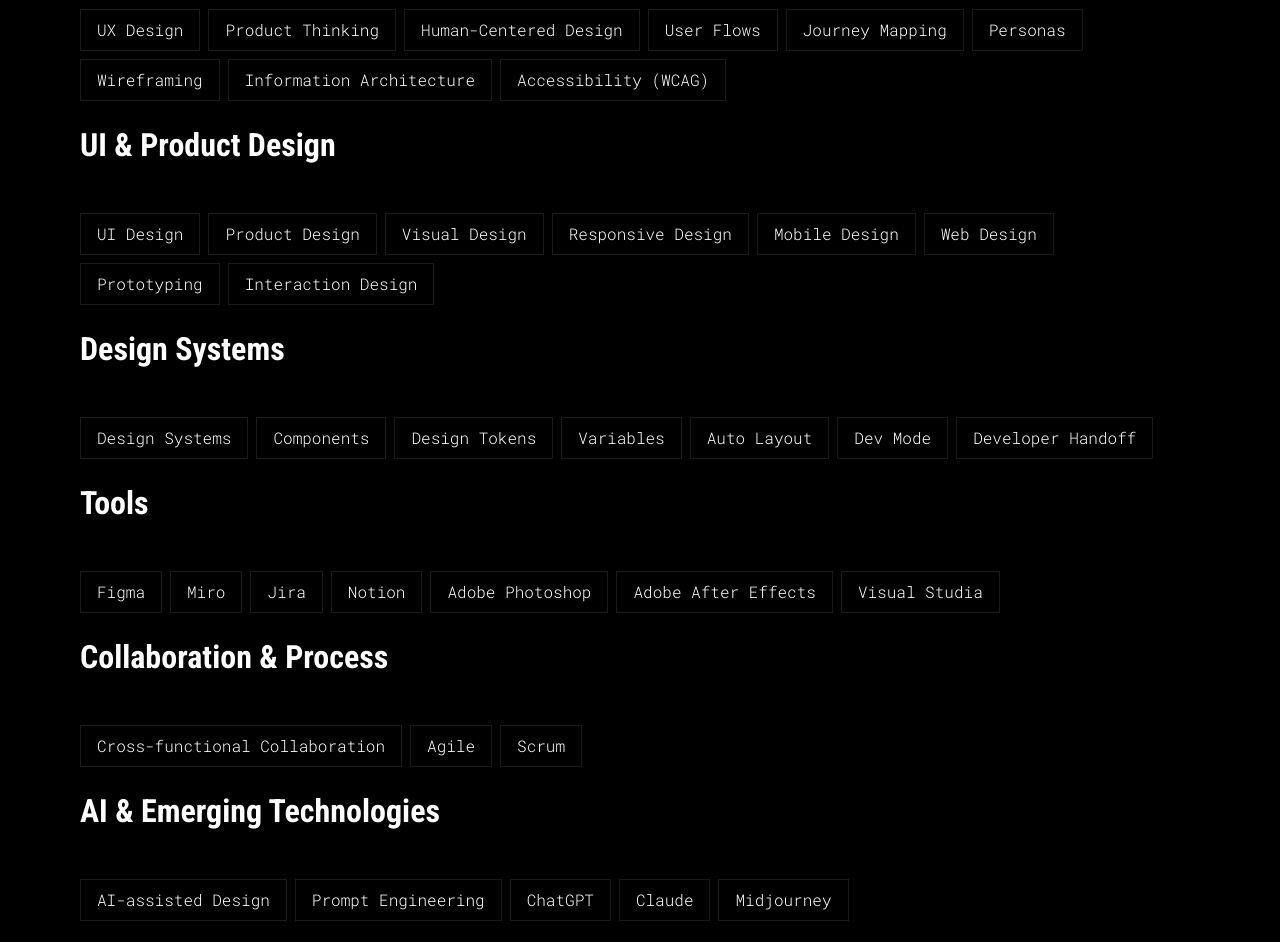
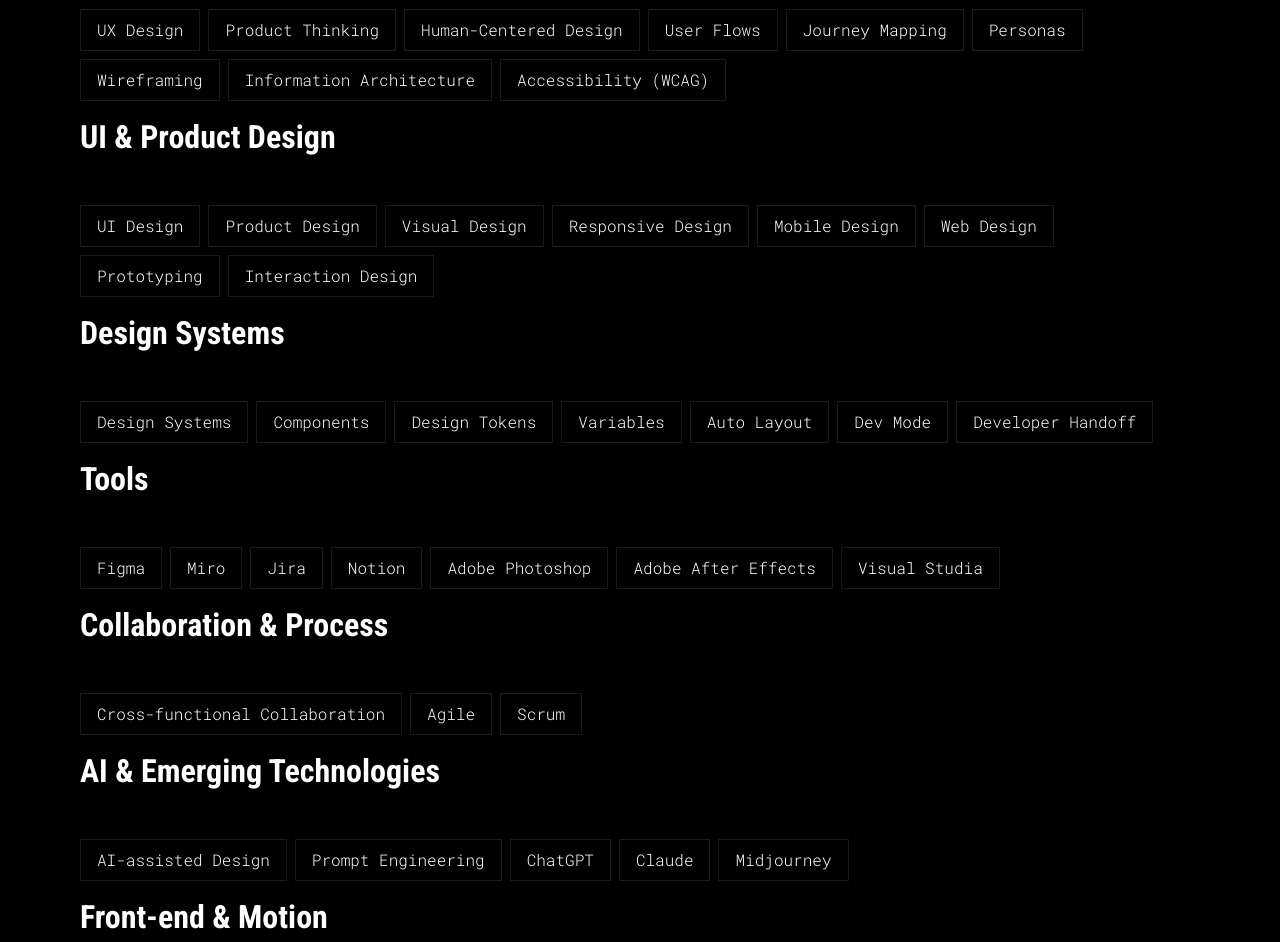
Before and after one commit to CiomCiom/portfolio, a plain HTML site: page index.html in a window 1280 px wide. Shown: the part 1280-2222 px from the top of the page. Drawn offline with Linux system fonts and the light colour scheme.

Commit message:
Update index.html

```diff
--- a/index.html
+++ b/index.html
@@ -50,7 +50,7 @@
       </div>
 
       <!-- SKILLS -->
-      <h2 class="h3" style="margin-bottom: var(--sp-2);">UX Research & Strategy</h2>
+      <h2 class="b4" style="margin-bottom: var(--sp-1); margin-top: var(--sp-2)">UX Research & Strategy</h2>
       <div class="skills tags-list reveal">
         <span class="tag">UX Design</span>
         <span class="tag">Product Thinking</span>
@@ -63,7 +63,7 @@
         <span class="tag">Accessibility (WCAG)</span>
       </div>
 
-      <h2 class="h3" style="margin-bottom: var(--sp-2); margin-top: var(--sp-3);">UI & Product Design</h2>
+      <h2 class="h3" style="margin-bottom: var(--sp-1); margin-top: var(--sp-2);">UI & Product Design</h2>
       <div class="skills tags-list reveal">
         <span class="tag">UI Design</span>
         <span class="tag">Product Design</span>
@@ -76,7 +76,7 @@
 
       </div>
 
-     <h2 class="h3" style="margin-bottom: var(--sp-2); margin-top: var(--sp-3);">Design Systems</h2>
+     <h2 class="h3" style="margin-bottom: var(--sp-1); margin-top: var(--sp-2);">Design Systems</h2>
       <div class="skills tags-list reveal">
         <span class="tag">Design Systems</span>
         <span class="tag">Components</span>
@@ -87,7 +87,7 @@
         <span class="tag">Developer Handoff</span>
       </div>
 
-             <h2 class="h3" style="margin-bottom: var(--sp-2); margin-top: var(--sp-3);">Tools</h2>
+             <h2 class="h3" style="margin-bottom: var(--sp-1); margin-top: var(--sp-2);">Tools</h2>
       <div class="skills tags-list reveal">
         <span class="tag">Figma</span>
         <span class="tag">Miro</span>
@@ -98,14 +98,14 @@
         <span class="tag">Visual Studia</span>
       </div>
 
-        <h2 class="h3" style="margin-bottom: var(--sp-2); margin-top: var(--sp-3);">Collaboration & Process</h2>
+        <h2 class="h3" style="margin-bottom: var(--sp-1); margin-top: var(--sp-2);">Collaboration & Process</h2>
       <div class="skills tags-list reveal">
         <span class="tag">Cross-functional Collaboration</span>
         <span class="tag">Agile</span>
         <span class="tag">Scrum</span>
       </div>
 
-   <h2 class="h3" style="margin-bottom: var(--sp-2); margin-top: var(--sp-3);">AI & Emerging Technologies</h2>
+   <h2 class="h3" style="margin-bottom: var(--sp-1); margin-top: var(--sp-2);">AI & Emerging Technologies</h2>
       <div class="skills tags-list reveal">
         <span class="tag">AI-assisted Design</span>
         <span class="tag">Prompt Engineering</span>
@@ -114,17 +114,12 @@
         <span class="tag">Midjourney</span>
       </div>
 
-         <h2 class="h3" style="margin-bottom: var(--sp-2); margin-top: var(--sp-3);">Front-end & Motion</h2>
+         <h2 class="h3" style="margin-bottom: var(--sp-1); margin-top: var(--sp-2);">Front-end & Motion</h2>
       <div class="skills tags-list reveal">
         <span class="tag">Lottie</span>
         <span class="tag">HTML</span>
         <span class="tag">CSS</span>
       </div>
-
-
-
-
-
     </section>
 
     <!-- WORK EXPERIENCE -->
```
